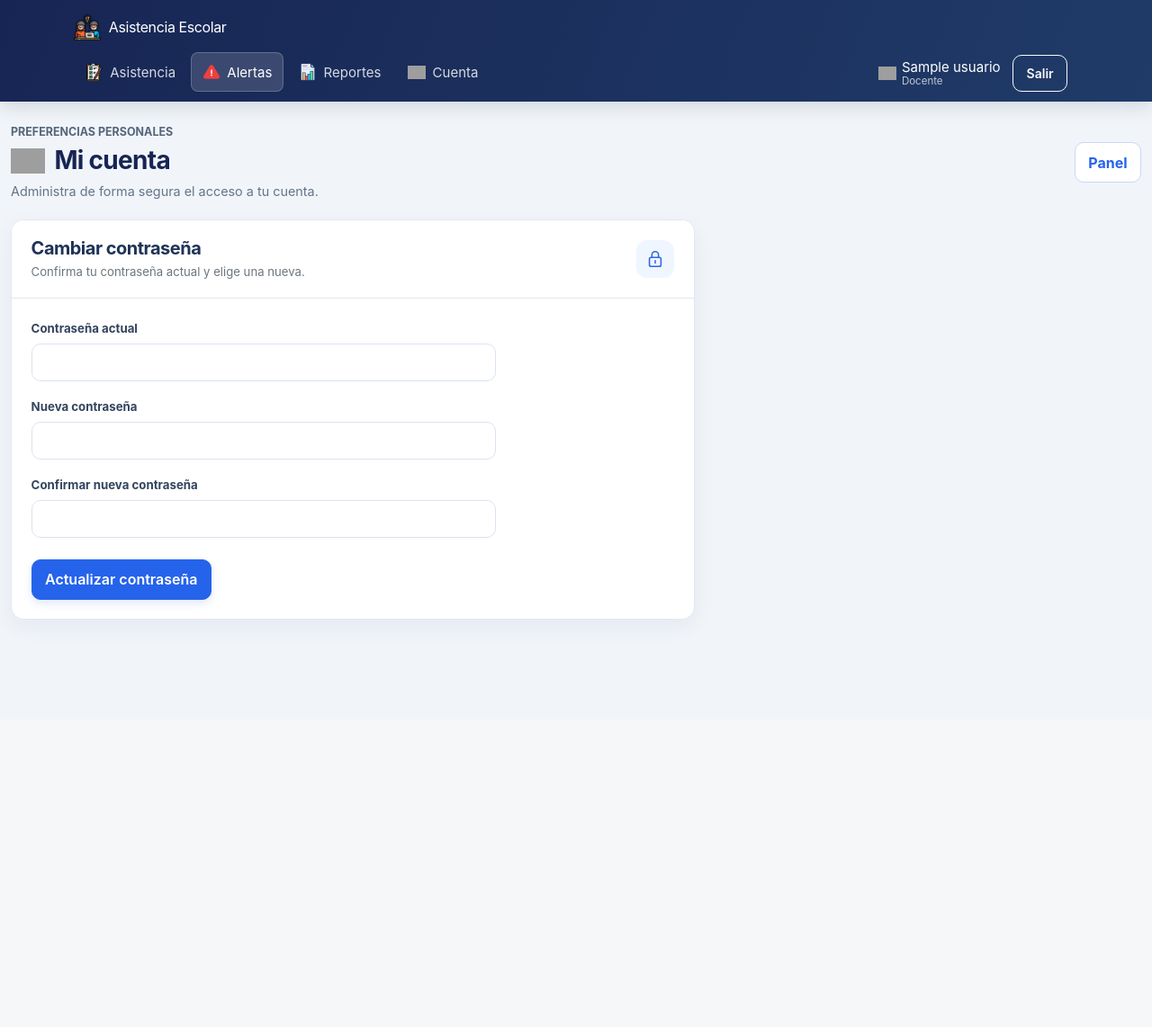
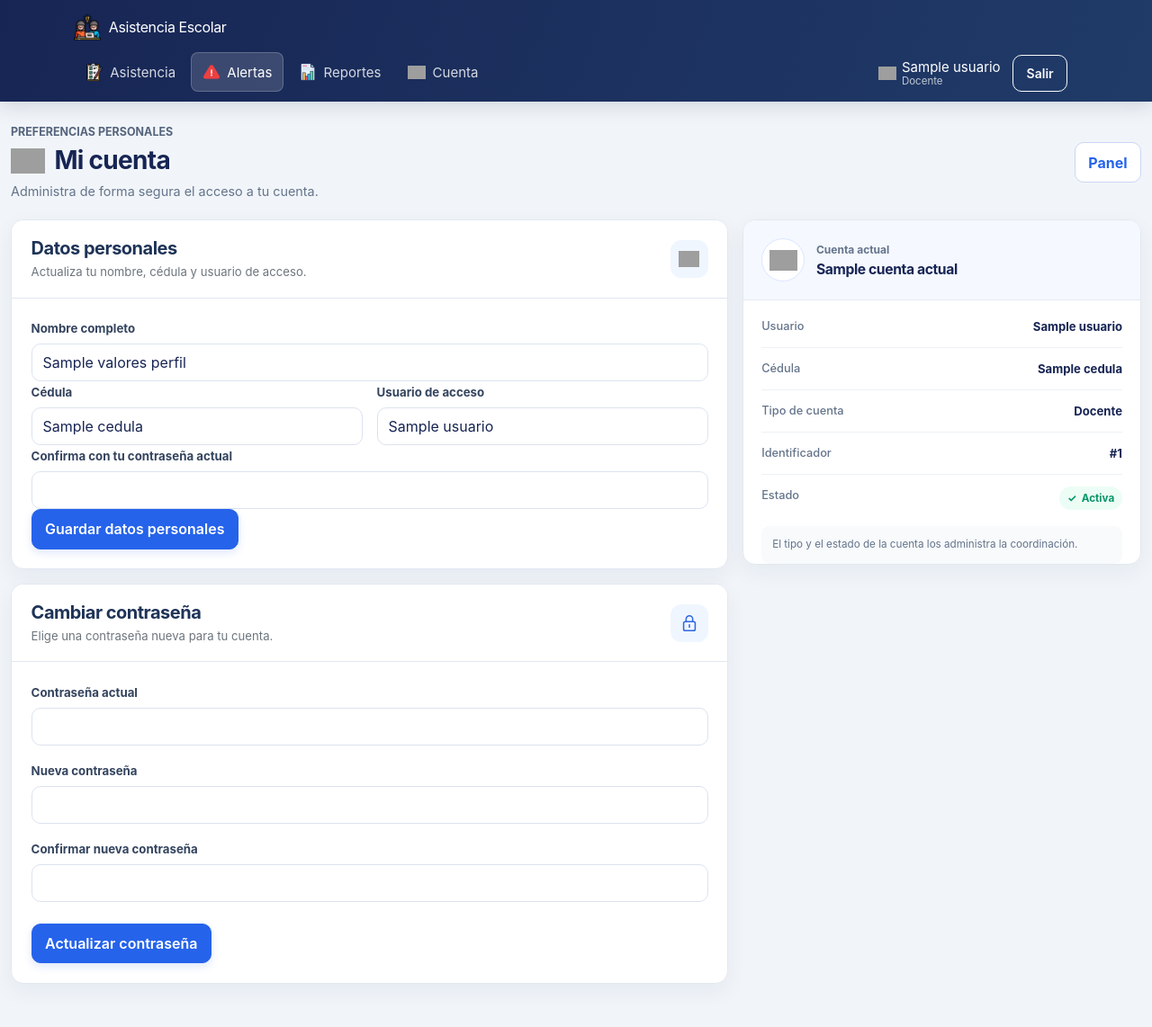
Before and after one commit to andelsonurbaezgomez0628-prog/sistema-asistencia, a Node project: template views/cuenta.ejs in a window 1280 px wide. Shown: the whole page at 90% size. Before the commit the page ends 695 px from the top, so only its background shows below. Run offline with Node 20 templates, Linux system fonts and the light colour scheme; the template is opened without the code that fills it: most values are stand-ins (such as "Sample title", 1, 10 or a date in 2020); grey boxes are pictures that could not be loaded.

Commit message:
feat(cuenta): permite editar perfil y muestra resumen

```diff
--- a/assets/css/estilos.css
+++ b/assets/css/estilos.css
@@ -1301,15 +1301,33 @@ footer {
 .gestion-page .gestion-editor summary { display: inline-flex; align-items: center; }
 
 /* Cuenta y formularios de edicion */
-.cuenta-card { max-width: 760px; }
+.cuenta-layout { display: grid; grid-template-columns: minmax(0, 1.35fr) minmax(270px, .75fr); align-items: start; gap: 1rem; }
+.cuenta-paneles { display: grid; gap: 1rem; min-width: 0; }
+.cuenta-card { max-width: none; }
 .cuenta-card-header { display: flex; align-items: center; justify-content: space-between; gap: 1rem; padding: 1.15rem 1.35rem; }
 .cuenta-card-header h2 { color: #1e3357; font-weight: 720; }
 .cuenta-seguridad-icono { display: grid; flex: 0 0 42px; width: 42px; height: 42px; place-items: center; border-radius: 12px; background: #eff6ff; color: #3267e3; }
 .cuenta-seguridad-icono svg { width: 22px; height: 22px; fill: none; stroke: currentColor; stroke-linecap: round; stroke-linejoin: round; stroke-width: 1.7; }
-.cuenta-formulario { max-width: 560px; padding: 1.35rem; }
+.cuenta-seguridad-icono img { width: 23px; height: 23px; object-fit: contain; }
+.cuenta-formulario { max-width: none; padding: 1.35rem; }
+.cuenta-campos-perfil { display: grid; grid-template-columns: repeat(2, minmax(0, 1fr)); gap: 0 1rem; }
+.cuenta-campo-nombre { grid-column: 1 / -1; }
 .cuenta-formulario .form-label,
 .edicion-formulario .form-label { margin-bottom: .4rem; color: #34445e; font-size: .83rem; font-weight: 650; }
 .cuenta-boton-guardar { min-height: 44px; }
+.cuenta-resumen { position: sticky; top: 1rem; overflow: hidden; border-radius: 14px; }
+.cuenta-resumen-cabecera { display: flex; align-items: center; gap: .8rem; padding: 1.25rem; background: #f5f8ff; border-bottom: 1px solid #e5eaf2; }
+.cuenta-resumen-avatar { display: grid; flex: 0 0 48px; width: 48px; height: 48px; place-items: center; border: 1px solid #dbe7ff; border-radius: 50%; background: #fff; }
+.cuenta-resumen-avatar img { width: 31px; height: 31px; object-fit: contain; }
+.cuenta-resumen-cabecera p { color: #64748b; font-size: .75rem; font-weight: 650; }
+.cuenta-resumen-cabecera h2 { margin: 0; color: #172554; font-size: .98rem; font-weight: 730; overflow-wrap: anywhere; }
+.cuenta-resumen-datos { display: grid; gap: 0; margin: 0; padding: .35rem 1.25rem; }
+.cuenta-resumen-datos > div { display: flex; justify-content: space-between; gap: 1rem; padding: .8rem 0; border-bottom: 1px solid #edf1f6; }
+.cuenta-resumen-datos > div:last-child { border-bottom: 0; }
+.cuenta-resumen-datos dt { color: #64748b; font-size: .8rem; font-weight: 550; }
+.cuenta-resumen-datos dd { margin: 0; color: #172554; font-size: .82rem; font-weight: 680; text-align: right; overflow-wrap: anywhere; }
+.cuenta-estado-activa { display: inline-flex; align-items: center; gap: .35rem; padding: .25rem .55rem; border-radius: 999px; background: #ecfdf5; color: #059669; font-size: .73rem; font-weight: 700; }
+.cuenta-resumen-nota { margin: 0 1.25rem 1.15rem; padding: .75rem; border-radius: 9px; background: #f8fafc; color: #64748b; font-size: .73rem; line-height: 1.5; }
 .edicion-card { max-width: 900px; }
 .edicion-card-header { padding: 1.1rem 1.3rem; }
 .edicion-card-header h2 { color: #1e3357; font-weight: 720; }
@@ -1338,6 +1356,8 @@ footer {
     .reportes-filtros-panel { padding: 1rem; }
     .gestion-page .gestion-tabs { overflow-x: auto; flex-wrap: nowrap; }
     .gestion-page .gestion-tab { flex: 0 0 auto; }
+    .cuenta-layout { grid-template-columns: minmax(0, 1fr); }
+    .cuenta-resumen { position: static; }
 }
 @media (max-width: 575px) {
     .reportes-encabezado,
@@ -1358,6 +1378,8 @@ footer {
     .dashboard-page .dashboard-metric-icon { flex-basis: 32px; width: 32px; height: 32px; border-radius: 9px; }
     .dashboard-page .dashboard-metric-icon img { width: 20px; height: 20px; }
     .cuenta-formulario { padding: 1rem; }
+    .cuenta-campos-perfil { grid-template-columns: minmax(0, 1fr); }
+    .cuenta-campo-nombre { grid-column: auto; }
     .edicion-formulario { padding: 1rem; }
     .edicion-acciones .btn { flex: 1 1 auto; }
 }
--- a/views/cuenta.ejs
+++ b/views/cuenta.ejs
@@ -18,12 +18,35 @@
       </div>
       <a class="btn cuenta-boton-panel" href="/">Panel</a>
     </header>
+    <% if (flash) { %><div class="alert alert-success" role="status"><%= flash %></div><% } %>
     <% if (error) { %><div class="alert alert-danger" role="alert"><%= error %></div><% } %>
+    <div class="cuenta-layout">
+      <div class="cuenta-paneles">
+        <section class="card cuenta-card">
+          <header class="card-header cuenta-card-header">
+            <div>
+              <h2 class="h5 mb-1">Datos personales</h2>
+              <p class="text-secondary small mb-0">Actualiza tu nombre, cédula y usuario de acceso.</p>
+            </div>
+            <span class="cuenta-seguridad-icono" aria-hidden="true"><img src="/icons/profesor.png" alt=""></span>
+          </header>
+          <form class="cuenta-formulario" method="post" action="/cuenta/perfil" autocomplete="off">
+            <input type="hidden" name="_csrf" value="<%= csrfToken %>">
+            <div class="cuenta-campos-perfil">
+              <div class="cuenta-campo-nombre"><label class="form-label" for="nombre">Nombre completo</label><input class="form-control" id="nombre" name="nombre" maxlength="120" value="<%= valoresPerfil ? valoresPerfil.nombre : cuentaActual.nombre %>" required></div>
+              <div><label class="form-label" for="cedula">Cédula</label><input class="form-control" id="cedula" name="cedula" inputmode="numeric" pattern="[0-9]{7,8}" maxlength="8" value="<%= valoresPerfil ? valoresPerfil.cedula : cuentaActual.cedula %>" required></div>
+              <div><label class="form-label" for="usuario">Usuario de acceso</label><input class="form-control" id="usuario" name="usuario" pattern="[a-zA-Z0-9._-]{3,50}" maxlength="50" value="<%= valoresPerfil ? valoresPerfil.usuario : cuentaActual.usuario %>" required></div>
+              <div class="cuenta-campo-nombre"><label class="form-label" for="clave_actual_perfil">Confirma con tu contraseña actual</label><input class="form-control" id="clave_actual_perfil" name="clave_actual_perfil" type="password" autocomplete="current-password" maxlength="200" required></div>
+            </div>
+            <button class="btn btn-primary cuenta-boton-guardar" type="submit">Guardar datos personales</button>
+          </form>
+        </section>
+
         <section class="card cuenta-card">
           <header class="card-header cuenta-card-header">
             <div>
               <h2 class="h5 mb-1">Cambiar contraseña</h2>
-          <p class="text-secondary small mb-0">Confirma tu contraseña actual y elige una nueva.</p>
+              <p class="text-secondary small mb-0">Elige una contraseña nueva para tu cuenta.</p>
             </div>
             <span class="cuenta-seguridad-icono" aria-hidden="true"><svg viewBox="0 0 24 24" focusable="false"><rect x="5" y="10" width="14" height="11" rx="2"/><path d="M8 10V7a4 4 0 0 1 8 0v3m-4 4v3"/></svg></span>
           </header>
@@ -35,6 +58,23 @@
             <button class="btn btn-primary cuenta-boton-guardar" type="submit">Actualizar contraseña</button>
           </form>
         </section>
+      </div>
+
+      <aside class="card cuenta-resumen" aria-labelledby="cuenta-resumen-titulo">
+        <header class="cuenta-resumen-cabecera">
+          <span class="cuenta-resumen-avatar"><img src="/icons/profesor.png" alt="" aria-hidden="true"></span>
+          <div><p class="mb-1">Cuenta actual</p><h2 id="cuenta-resumen-titulo"><%= cuentaActual.nombre %></h2></div>
+        </header>
+        <dl class="cuenta-resumen-datos">
+          <div><dt>Usuario</dt><dd><%= cuentaActual.usuario %></dd></div>
+          <div><dt>Cédula</dt><dd><%= cuentaActual.cedula %></dd></div>
+          <div><dt>Tipo de cuenta</dt><dd><%= cuentaActual.rol === 'admin' ? 'Administrador' : 'Docente' %></dd></div>
+          <div><dt>Identificador</dt><dd>#<%= cuentaActual.id %></dd></div>
+          <div><dt>Estado</dt><dd><span class="cuenta-estado-activa"><span aria-hidden="true">✓</span> Activa</span></dd></div>
+        </dl>
+        <p class="cuenta-resumen-nota mb-0">El tipo y el estado de la cuenta los administra la coordinación.</p>
+      </aside>
+    </div>
   </main>
 </body>
 </html>
```
Also changed, not shown: src/routes/seguimiento.js (+66 -10 lines), tests/administracion.test.js (+13 -0 lines), tests/vistas.test.js (+21 -0 lines). Lines whose indentation alone changed are shown as unchanged.
